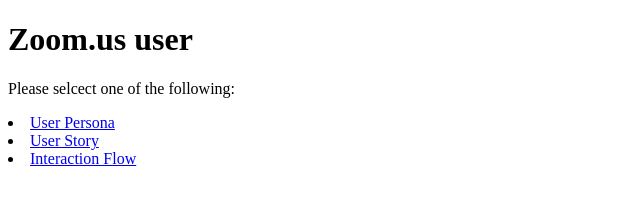
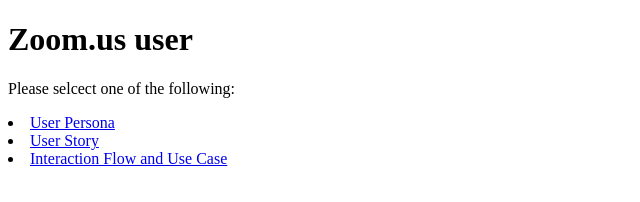
Before and after one commit to mattg2000/Data-Design, a plain HTML site: page index.html in a window 1280 px wide. Shown: the whole page, without its empty margins (0-640 px from the left). Drawn offline with Linux system fonts and the light colour scheme.

Commit message:
changed link name for interaction flow

```diff
--- a/index.html
+++ b/index.html
@@ -14,6 +14,6 @@
 <p>Please selcect one of the following:</p>
 <li><a href="persona.html">User Persona</a></li>
 <li><a href="userstory.html">User Story</a> </li>
-<li><a href="interactionflow.html">Interaction Flow</a> </li>
+<li><a href="interactionflow.html">Interaction Flow and Use Case</a> </li>
 </body>
 </html>
```
